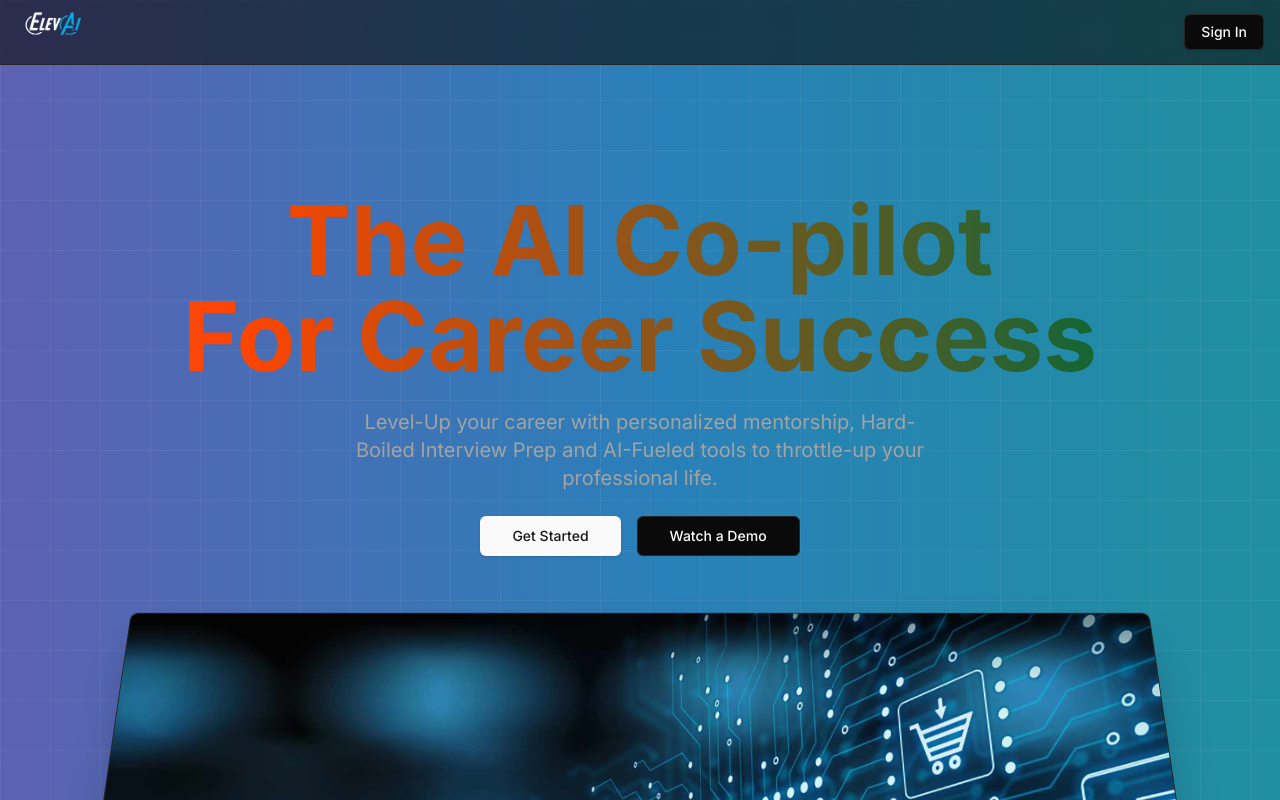
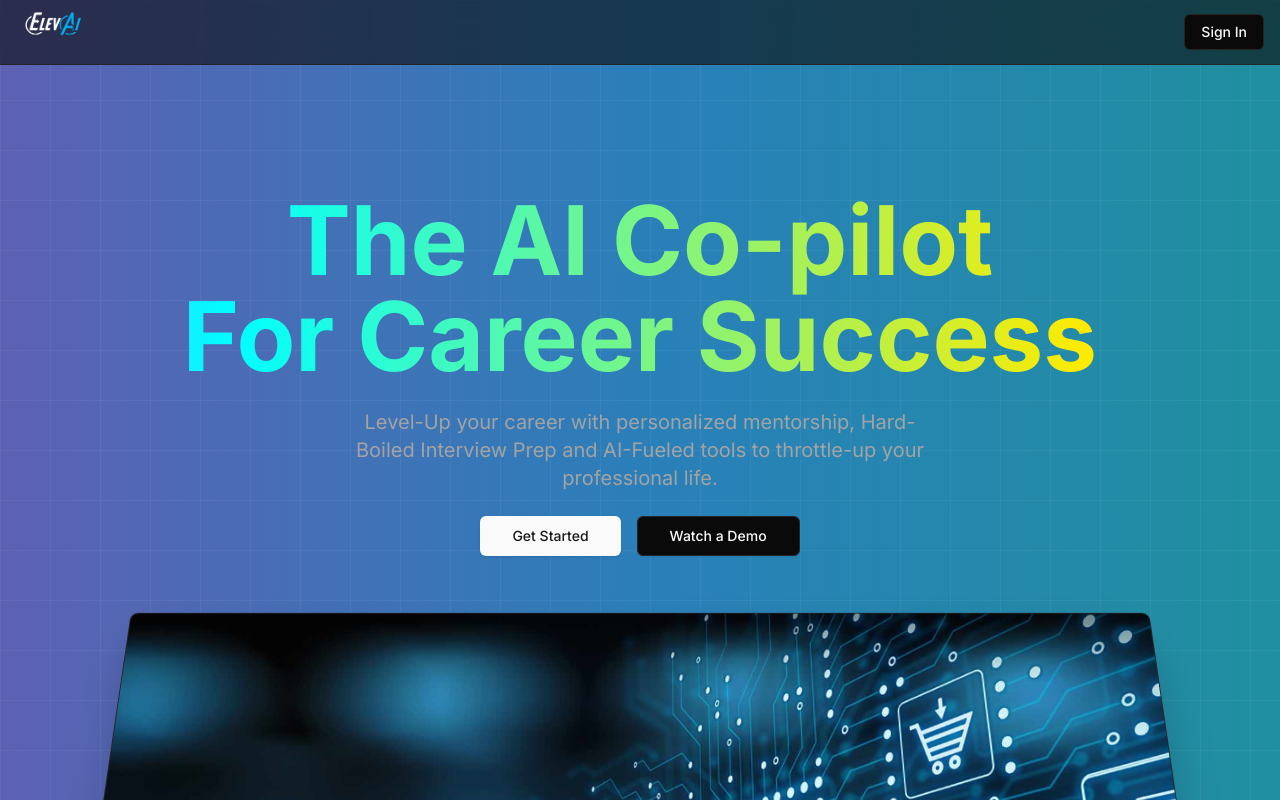
Before and after one commit to SenseiJha/Elevai, a Next.js app: page / in a window 1280 px wide. Shown: the top 800 px of the page. Built offline with nearby package versions, Linux system fonts and the light colour scheme; no server answers.

Commit message:
Update globals.css

```diff
--- a/app/globals.css
+++ b/app/globals.css
@@ -111,13 +111,13 @@ body {
 @layer utilities {
   .gradient {
     background: linear-gradient(270deg,
-      #1b3b5f, /* Deep blue-gray */
-      #166534, /* Rich emerald green */
-      #ff4500, /* Vivid adrenaline-fueled orange */
-      #9b59b6, /* Warm, creative purple */
-      #ff6b6b, /* Oxytocin-fueled soft red */
-      #f4d03f, /* Energetic golden yellow */
-      #2c3e50  /* Classic dark blue-gray */
+      #0d0d0d, /* Deep Black - Cyber Sleek */
+      #1a1aff, /* Electric Blue - Digital Cool */
+      #ff007f, /* Hyper Pink - Playful & Bold */
+      #ffd900, /* Neon Yellow - High Energy */
+      #00ffcc, /* Cyber Aqua - Futuristic Glow */
+      #ff4500, /* Lava Orange - Fiery Impact */
+      #8d00ff  /* Vivid Violet - Creative Edge */
     );
     background-size: 400% 400%;
     animation: color-flow 10s infinite ease-in-out;
@@ -126,19 +126,20 @@ body {
 
   .gradient-title {
     background: linear-gradient(270deg,
-      #1b3b5f,
-      #166534,
-      #ff4500,
-      #9b59b6,
-      #ff6b6b,
-      #f4d03f,
-      #2c3e50
+      #ff1493, /* Hot Pink - Contrasts Deep Black */
+      #ffea00, /* Cyber Gold - Opposite of Electric Blue */
+      #00ffff, /* Neon Cyan - Pops against Hyper Pink */
+      #ff00ff, /* Magenta - The flip side of Neon Yellow */
+      #ff5733, /* Fiery Coral - Juxtaposes Cyber Aqua */
+      #00ff00, /* Bright Lime - Opposite of Lava Orange */
+      #0000ff  /* Pure Blue - A punchy contrast to Vivid Violet */
     );
     background-size: 400% 400%;
     animation: color-flow 10s infinite ease-in-out;
     @apply bg-clip-text text-transparent;
   }
 }
+
 
 
 .hero-image-wrapper{
```
